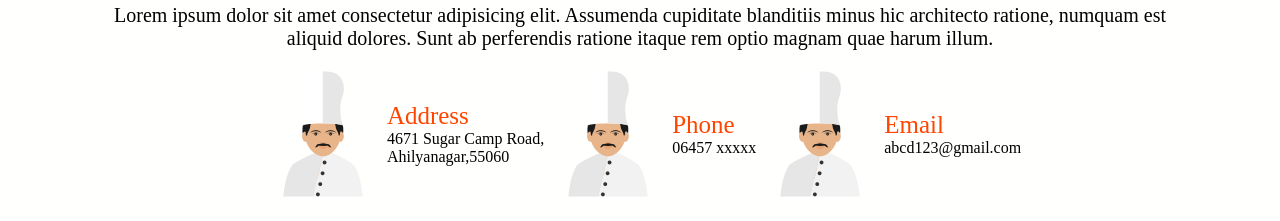
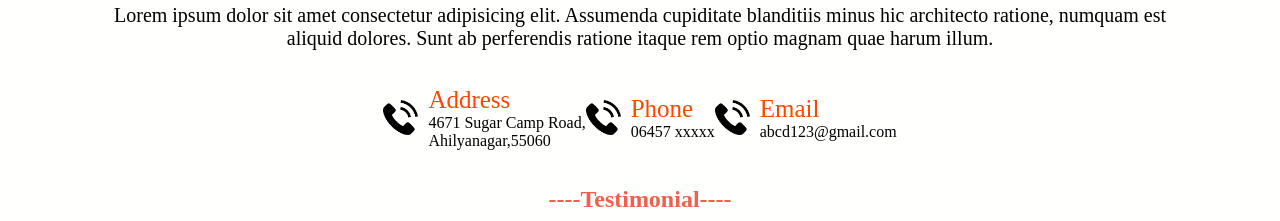
Before and after one commit to dipaligaikwad12/kitchen, a plain HTML site: page pages/contact.html in a window 1280 px wide. Shown: the part 316-537 px from the top of the page. Drawn offline with Linux system fonts and the light colour scheme.

```diff
--- a/cssfolder/contact.css
+++ b/cssfolder/contact.css
@@ -39,3 +39,7 @@
     font-size: 25px;
     color:orangered;
 }
+.phone-img{
+   height: 35px;
+   margin-right: 10px;
+}
--- a/pages/contact.html
+++ b/pages/contact.html
@@ -21,9 +21,9 @@
     <h1 class="text-center head-color">-----Contact Us----</h1>
     <p class="head-paragraph">Lorem ipsum dolor sit amet consectetur adipisicing elit. Assumenda cupiditate blanditiis minus hic architecto ratione, numquam est aliquid dolores. Sunt ab perferendis ratione itaque rem optio magnam quae harum illum.</p>
     <div class="alig-centre">
-        <img src="./../images/chef1.png"><p><span class="add">Address</span><br />4671 Sugar Camp Road,<br />Ahilyanagar,55060</p>
-        <img src="./../images/chef1.png"><p><span  class="add">Phone</span><br />06457 xxxxx</p>
-        <img src="./../images/chef1.png"><p><span  class="add">Email</span><br />abcd123@gmail.com</p>
+        <img src="./../images/phone.png" class="phone-img"><p><span class="add">Address</span><br />4671 Sugar Camp Road,<br />Ahilyanagar,55060</p>
+        <img src="./../images/phone.png"  class="phone-img"><p><span  class="add">Phone</span><br />06457 xxxxx</p>
+        <img src="./../images/phone.png"  class="phone-img"><p><span  class="add">Email</span><br />abcd123@gmail.com</p>
     </div>
     <h2  class="text-center head-color">----Testimonial----</h2>
     <span class=" haeding alig-centre">Our Client Say!!!</span>
```
Also changed, not shown: images/phone.png (added), 1 other file.
